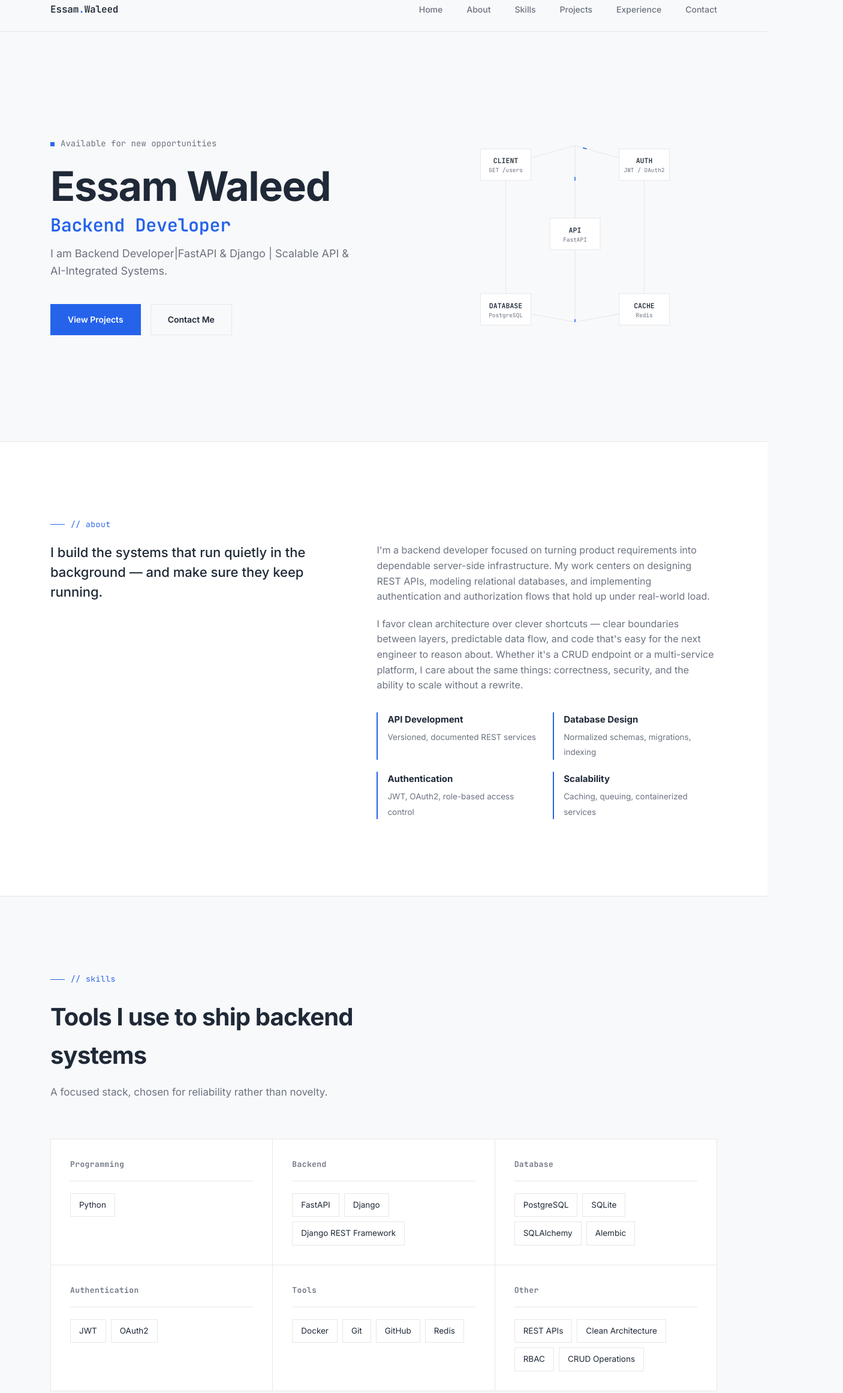
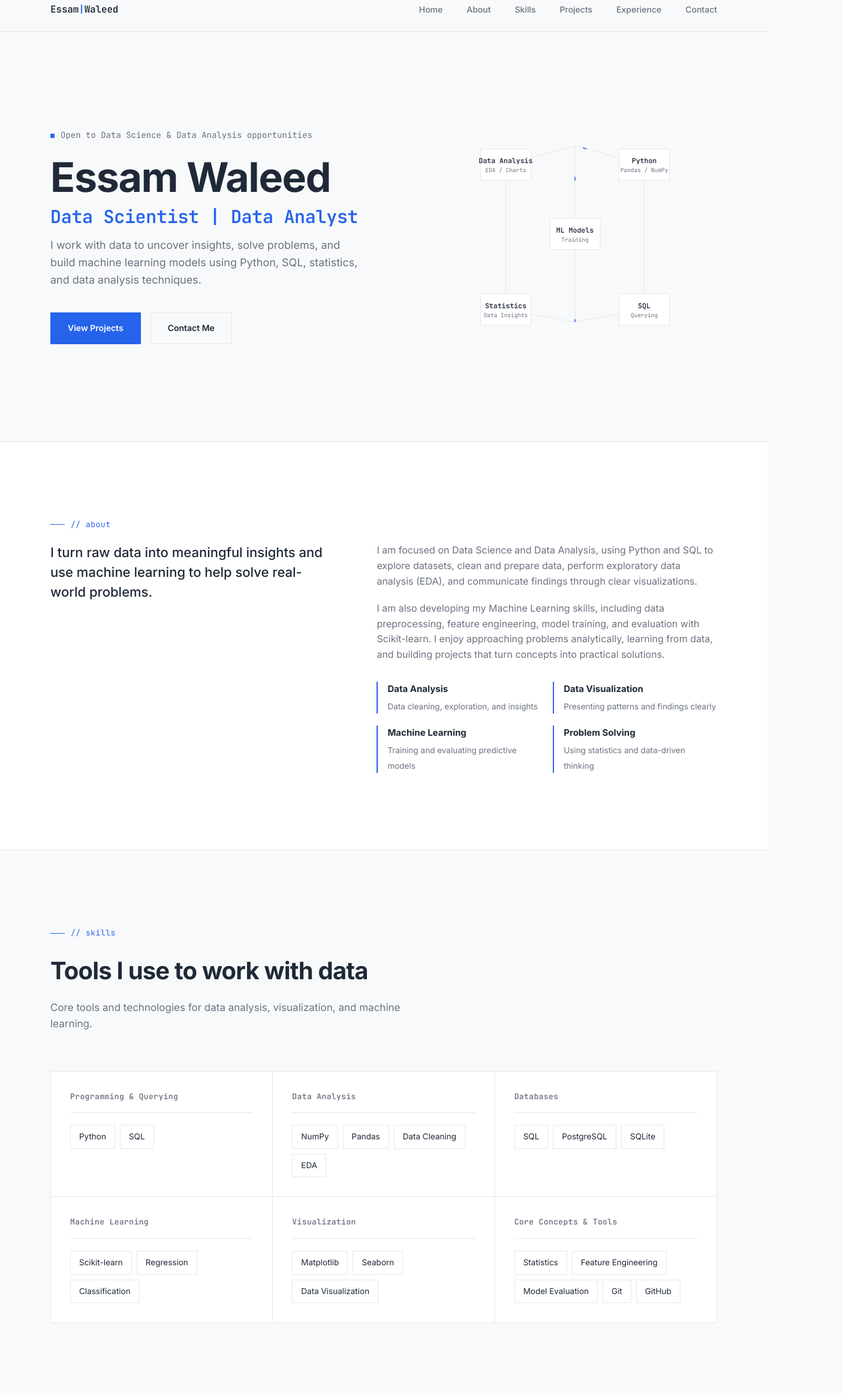
Before and after one commit to essamwaleed702-star/Portofolio, a plain HTML site: page index.html in a window 1280 px wide. Shown: the part 20-2343 px from the top of the page at 60% size, 1406 px wide, since content can reach past the window. Drawn offline with Linux system fonts and the light colour scheme.

Commit message:
Update index.html

```diff
--- a/index.html
+++ b/index.html
@@ -3,8 +3,8 @@
 <head>
 <meta charset="UTF-8">
 <meta name="viewport" content="width=device-width, initial-scale=1.0">
-<title>Essam Waleed — Backend Developer</title>
-<meta name="description" content="Alex Carter is a backend developer specializing in API development, database design, authentication systems, and scalable clean architecture.">
+<title>Essam Waleed — Data Scientist | Data Analyst</title>
+<meta name="description" content="Essam Waleed is a Data Science and Data Analysis enthusiast focused on Python, SQL, statistics, data visualization, and machine learning.">
 
 <link rel="preconnect" href="https://fonts.googleapis.com">
 <link rel="preconnect" href="https://fonts.gstatic.com" crossorigin>
@@ -593,7 +593,7 @@
 
 <header class="site-nav">
   <nav class="nav-inner" aria-label="Primary">
-    <a href="#home" class="logo">Essam<span>.</span>Waleed</a>
+    <a href="#home" class="logo">Essam<span>|</span>Waleed</a>
     <ul class="nav-menu" id="navMenu">
       <li><a href="#home">Home</a></li>
       <li><a href="#about">About</a></li>
@@ -614,9 +614,9 @@
   <section id="home" class="hero">
     <div class="wrap">
       <div class="hero-copy">
-        <p class="hero-eyebrow"><span class="dot"></span>Available for new opportunities</p>
-        <h1>Essam Waleed<span class="role">Backend Developer</span></h1>
-        <p class="desc">I am Backend Developer|FastAPI & Django | Scalable API & AI-Integrated Systems.</p>
+        <p class="hero-eyebrow"><span class="dot"></span>Open to Data Science & Data Analysis opportunities</p>
+        <h1>Essam Waleed<span class="role">Data Scientist | Data Analyst</span></h1>
+        <p class="desc">I work with data to uncover insights, solve problems, and build machine learning models using Python, SQL, statistics, and data analysis techniques.</p>
         <div class="hero-actions">
           <a href="#projects" class="btn btn-primary">View Projects</a>
           <a href="#contact" class="btn btn-outline">Contact Me</a>
@@ -640,28 +640,28 @@
 
           <!-- Client node -->
           <rect class="flow-node-bg" x="50" y="65" width="80" height="50" />
-          <text class="flow-node-label" x="90" y="88" text-anchor="middle">CLIENT</text>
-          <text class="flow-node-sub" x="90" y="102" text-anchor="middle">GET /users</text>
+          <text class="flow-node-label" x="90" y="88" text-anchor="middle">Data Analysis</text>
+          <text class="flow-node-sub" x="90" y="102" text-anchor="middle">EDA / Charts</text>
 
           <!-- API node -->
           <rect class="flow-node-bg" x="160" y="175" width="80" height="50" />
-          <text class="flow-node-label" x="200" y="198" text-anchor="middle">API</text>
-          <text class="flow-node-sub" x="200" y="212" text-anchor="middle">FastAPI</text>
+          <text class="flow-node-label" x="200" y="198" text-anchor="middle">ML Models</text>
+          <text class="flow-node-sub" x="200" y="212" text-anchor="middle">Training</text>
 
           <!-- Third node top-right (auth) -->
           <rect class="flow-node-bg" x="270" y="65" width="80" height="50" />
-          <text class="flow-node-label" x="310" y="88" text-anchor="middle">AUTH</text>
-          <text class="flow-node-sub" x="310" y="102" text-anchor="middle">JWT / OAuth2</text>
+          <text class="flow-node-label" x="310" y="88" text-anchor="middle">Python</text>
+          <text class="flow-node-sub" x="310" y="102" text-anchor="middle">Pandas / NumPy</text>
 
           <!-- DB node bottom left -->
           <rect class="flow-node-bg" x="50" y="295" width="80" height="50" />
-          <text class="flow-node-label" x="90" y="318" text-anchor="middle">DATABASE</text>
-          <text class="flow-node-sub" x="90" y="332" text-anchor="middle">PostgreSQL</text>
+          <text class="flow-node-label" x="90" y="318" text-anchor="middle">Statistics</text>
+          <text class="flow-node-sub" x="90" y="332" text-anchor="middle">Data Insights</text>
 
           <!-- Cache node bottom right -->
           <rect class="flow-node-bg" x="270" y="295" width="80" height="50" />
-          <text class="flow-node-label" x="310" y="318" text-anchor="middle">CACHE</text>
-          <text class="flow-node-sub" x="310" y="332" text-anchor="middle">Redis</text>
+          <text class="flow-node-label" x="310" y="318" text-anchor="middle">SQL</text>
+          <text class="flow-node-sub" x="310" y="332" text-anchor="middle">Querying</text>
         </svg>
       </div>
     </div>
@@ -672,26 +672,26 @@
     <div class="wrap">
       <div class="mono-label">// about</div>
       <div class="about-grid">
-        <p class="about-lead reveal">I build the systems that run quietly in the background — and make sure they keep running.</p>
+        <p class="about-lead reveal">I turn raw data into meaningful insights and use machine learning to help solve real-world problems.</p>
         <div class="about-body">
-          <p class="reveal">I'm a backend developer focused on turning product requirements into dependable server-side infrastructure. My work centers on designing REST APIs, modeling relational databases, and implementing authentication and authorization flows that hold up under real-world load.</p>
-          <p class="reveal">I favor clean architecture over clever shortcuts — clear boundaries between layers, predictable data flow, and code that's easy for the next engineer to reason about. Whether it's a CRUD endpoint or a multi-service platform, I care about the same things: correctness, security, and the ability to scale without a rewrite.</p>
+          <p class="reveal">I am focused on Data Science and Data Analysis, using Python and SQL to explore datasets, clean and prepare data, perform exploratory data analysis (EDA), and communicate findings through clear visualizations.</p>
+          <p class="reveal">I am also developing my Machine Learning skills, including data preprocessing, feature engineering, model training, and evaluation with Scikit-learn. I enjoy approaching problems analytically, learning from data, and building projects that turn concepts into practical solutions.</p>
           <div class="about-points">
             <div class="about-point reveal">
-              <strong>API Development</strong>
-              <span>Versioned, documented REST services</span>
+              <strong>Data Analysis</strong>
+              <span>Data cleaning, exploration, and insights</span>
             </div>
             <div class="about-point reveal">
-              <strong>Database Design</strong>
-              <span>Normalized schemas, migrations, indexing</span>
+              <strong>Data Visualization</strong>
+              <span>Presenting patterns and findings clearly</span>
             </div>
             <div class="about-point reveal">
-              <strong>Authentication</strong>
-              <span>JWT, OAuth2, role-based access control</span>
+              <strong>Machine Learning</strong>
+              <span>Training and evaluating predictive models</span>
             </div>
             <div class="about-point reveal">
-              <strong>Scalability</strong>
-              <span>Caching, queuing, containerized services</span>
+              <strong>Problem Solving</strong>
+              <span>Using statistics and data-driven thinking</span>
             </div>
           </div>
         </div>
@@ -704,41 +704,41 @@
     <div class="wrap">
       <div class="section-head">
         <div class="mono-label">// skills</div>
-        <h2 class="reveal">Tools I use to ship backend systems</h2>
-        <p class="reveal">A focused stack, chosen for reliability rather than novelty.</p>
+        <h2 class="reveal">Tools I use to work with data</h2>
+        <p class="reveal">Core tools and technologies for data analysis, visualization, and machine learning.</p>
       </div>
 
       <div class="skills-grid">
         <div class="skill-card reveal">
-          <h3>Programming</h3>
-          <ul class="skill-tags"><li>Python</li></ul>
+          <h3>Programming & Querying</h3>
+          <ul class="skill-tags"><li>Python</li><li>SQL</li></ul>
         </div>
         <div class="skill-card reveal">
-          <h3>Backend</h3>
+          <h3>Data Analysis</h3>
           <ul class="skill-tags">
-            <li>FastAPI</li><li>Django</li><li>Django REST Framework</li>
+            <li>NumPy</li><li>Pandas</li><li>Data Cleaning</li><li>EDA</li>
           </ul>
         </div>
         <div class="skill-card reveal">
-          <h3>Database</h3>
+          <h3>Databases</h3>
           <ul class="skill-tags">
-            <li>PostgreSQL</li><li>SQLite</li><li>SQLAlchemy</li><li>Alembic</li>
+            <li>SQL</li><li>PostgreSQL</li><li>SQLite</li>
           </ul>
         </div>
         <div class="skill-card reveal">
-          <h3>Authentication</h3>
-          <ul class="skill-tags"><li>JWT</li><li>OAuth2</li></ul>
+          <h3>Machine Learning</h3>
+          <ul class="skill-tags"><li>Scikit-learn</li><li>Regression</li><li>Classification</li></ul>
         </div>
         <div class="skill-card reveal">
-          <h3>Tools</h3>
+          <h3>Visualization</h3>
           <ul class="skill-tags">
-            <li>Docker</li><li>Git</li><li>GitHub</li><li>Redis</li>
+            <li>Matplotlib</li><li>Seaborn</li><li>Data Visualization</li>
           </ul>
         </div>
         <div class="skill-card reveal">
-          <h3>Other</h3>
+          <h3>Core Concepts & Tools</h3>
           <ul class="skill-tags">
-            <li>REST APIs</li><li>Clean Architecture</li><li>RBAC</li><li>CRUD Operations</li>
+            <li>Statistics</li><li>Feature Engineering</li><li>Model Evaluation</li><li>Git</li><li>GitHub</li>
           </ul>
         </div>
       </div>
@@ -750,8 +750,8 @@
     <div class="wrap">
       <div class="section-head">
         <div class="mono-label">// projects</div>
-        <h2 class="reveal">Selected work</h2>
-        <p class="reveal">A sample of backend systems I've designed and shipped, end to end.</p>
+        <h2 class="reveal">Data Science Projects</h2>
+        <p class="reveal">Hands-on projects where I apply data analysis and machine learning techniques to practical datasets.</p>
       </div>
 
       <div class="projects-grid">
@@ -759,14 +759,45 @@
         <article class="project-card reveal">
           <div class="project-thumb"><span>&lt;/&gt;</span></div>
           <div class="project-body">
-            <h3>Dafter API</h3>
-            <p>Dafter API includes authentication and Tasks(CRUD)with Dependency and Tools(CRUD) and AI-ChatBot.</p>
+            <h3>House Price Prediction</h3>
+            <p>A machine learning project focused on analyzing housing data, preparing features, and building a model to predict house prices.</p>
             <div class="project-tech">
-              <span>FastAPI</span><span>SQLAlchemy</span><span>Pydantic</span><span>env</span><span>Depends</span>
+              <span>Python</span><span>Pandas</span><span>NumPy</span><span>Scikit-learn</span><span>Regression</span>
             </div>
             <div class="project-actions">
-              <a href="https://github.com/essamwaleed702-star/Dafter-Project" class="btn btn-outline btn-small">GitHub</a>
-              <a href="#" class="btn btn-primary btn-small">Live Demo</a>
+              <a href="https://github.com/essamwaleed702-star/House-Price-Predection" class="btn btn-outline btn-small">GitHub</a>
+              <a href="https://github.com/essamwaleed702-star/House-Price-Predection/blob/main/README.md" class="btn btn-primary btn-small">Project Details</a>
+            </div>
+          </div>
+        </article
+
+
+        <article class="project-card reveal">
+          <div class="project-thumb"><span>&lt;/&gt;</span></div>
+          <div class="project-body">
+            <h3>Customer-Churn</h3>
+            <p>I built a Machine Learning model to predict customer churn in the telecommunications industry.</p>
+            <div class="project-tech">
+              <span>Python</span><span>Pandas</span><span>EDA</span><span>Scikit-learn</span><span>Classification</span>
+            </div>
+            <div class="project-actions">
+              <a href="https://github.com/essamwaleed702-star/Customer-Churn" class="btn btn-outline btn-small">GitHub</a>
+              <a href="https://github.com/essamwaleed702-star/Customer-Churn/blob/main/README.md" class="btn btn-primary btn-small">Project Details</a>
+            </div>
+          </div>
+        </article>
+
+        <article class="project-card reveal">
+          <div class="project-thumb"><span>ML</span></div>
+          <div class="project-body">
+            <h3>Loan Approval Prediction</h3>
+            <p>A classification project that explores applicant and financial data to build a machine learning model for predicting loan approval outcomes.</p>
+            <div class="project-tech">
+              <span>Python</span><span>Pandas</span><span>EDA</span><span>Scikit-learn</span><span>Classification</span>
+            </div>
+            <div class="project-actions">
+              <a href="https://github.com/essamwaleed702-star/LoanApprovalPrediction" class="btn btn-outline btn-small">GitHub</a>
+              <a href="https://github.com/essamwaleed702-star/LoanApprovalPrediction/blob/main/README.md" class="btn btn-primary btn-small">Project Details</a>
             </div>
           </div>
         </article>
@@ -780,8 +811,8 @@
     <div class="wrap">
       <div class="section-head">
         <div class="mono-label">// experience</div>
-        <h2 class="reveal">Where I've worked</h2>
-        <p class="reveal">Progressively larger backend systems, one role at a time.</p>
+        <h2 class="reveal">My Learning Journey</h2>
+        <p class="reveal">My development journey through programming, data analysis, and machine learning.</p>
       </div>
 
       <div class="timeline">
@@ -790,18 +821,18 @@
           <div class="timeline-year">2025 — Now </div>
           <div class="timeline-dot"></div>
           <div class="timeline-content">
-            <h3>Midlevel Backend Engineer</h3>
-            <span class="timeline-role">Not End</span>
-            <p>Lead backend architecture for a multi-tenant SaaS platform. Own API design standards, database schema evolution, and the authentication service used across all products , Problem Solving and and architecture .</p>
+            <h3>Data Science & Machine Learning</h3>
+            <span class="timeline-role">Current Focus</span>
+            <p>Building practical projects in data analysis and machine learning, working with datasets, exploratory analysis, data preprocessing, and predictive models using Python and Scikit-learn.</p>
           </div>
         </div>
         <div class="timeline-item reveal">
           <div class="timeline-year">2023 — 2025</div>
           <div class="timeline-dot"></div>
           <div class="timeline-content">
-            <h3>Junior Developer</h3>
-            <span class="timeline-role">Start</span>
-            <p>Write Codes  and Fundementals Python , Django , FastAPI . </p>
+            <h3>Python Developer (FastAPI )</h3>
+            <span class="timeline-role">Earlier Learning</span>
+            <p>Developed programming foundations with Python and practiced problem-solving, writing scripts, and working with core programming concepts.</p>
           </div>
         </div>
 
@@ -815,8 +846,8 @@
       <div class="contact-grid">
         <div class="contact-cta">
           <div class="mono-label">// contact</div>
-          <h2 class="reveal">Let's build something reliable together</h2>
-          <p class="reveal">Open to backend engineering roles and select freelance projects. Reach out through any of the channels below.</p>
+          <h2 class="reveal">Let’s turn data into insights</h2>
+          <p class="reveal">I’m open to opportunities in Data Analysis, Data Science, and Machine Learning. Feel free to reach out through any of the channels below.</p>
           <a href="https://wa.me/201098661579" class="btn btn-primary" target="_blank">Say Hello</a>
         </div>
         <ul class="contact-list reveal">
```
